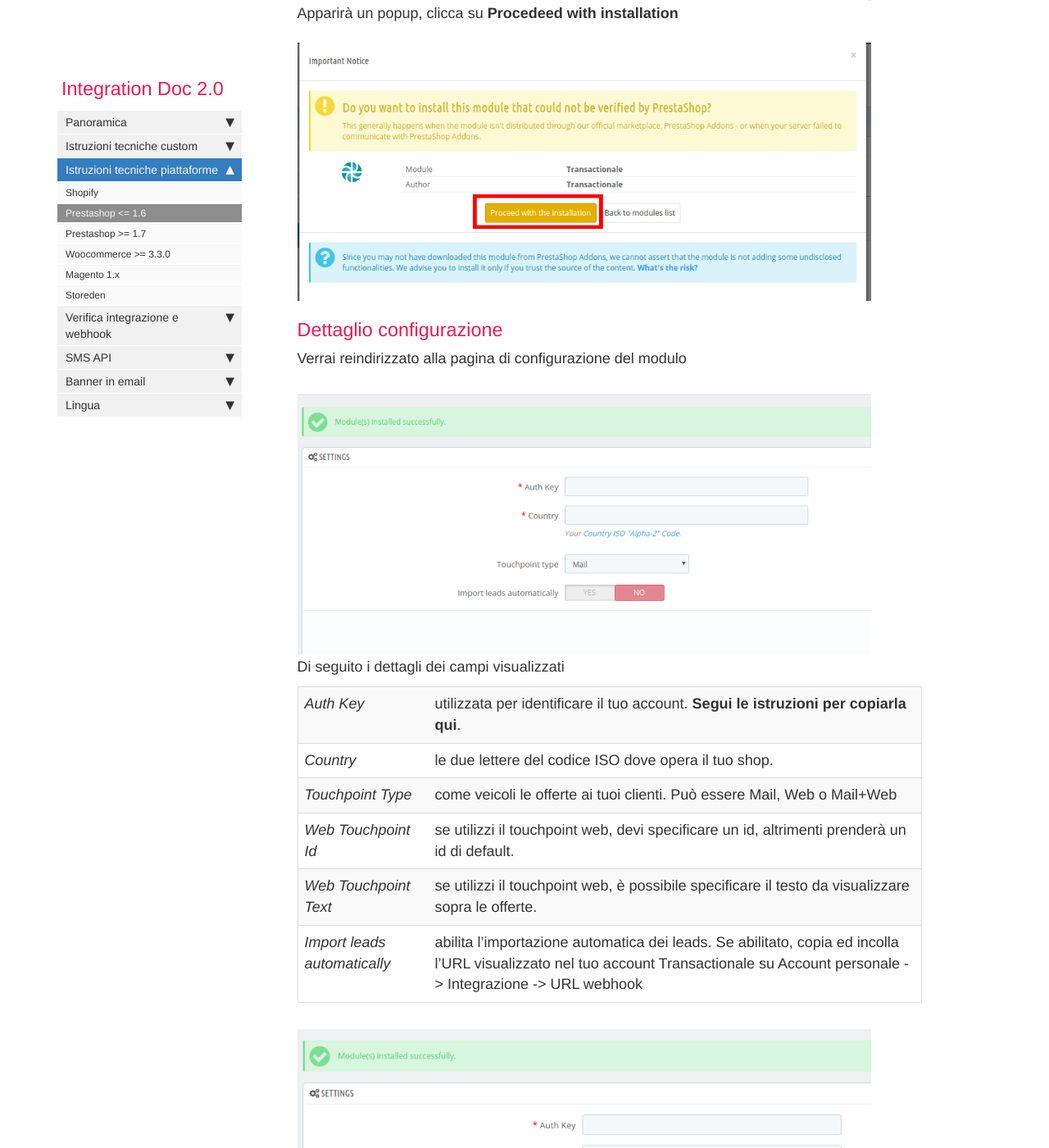
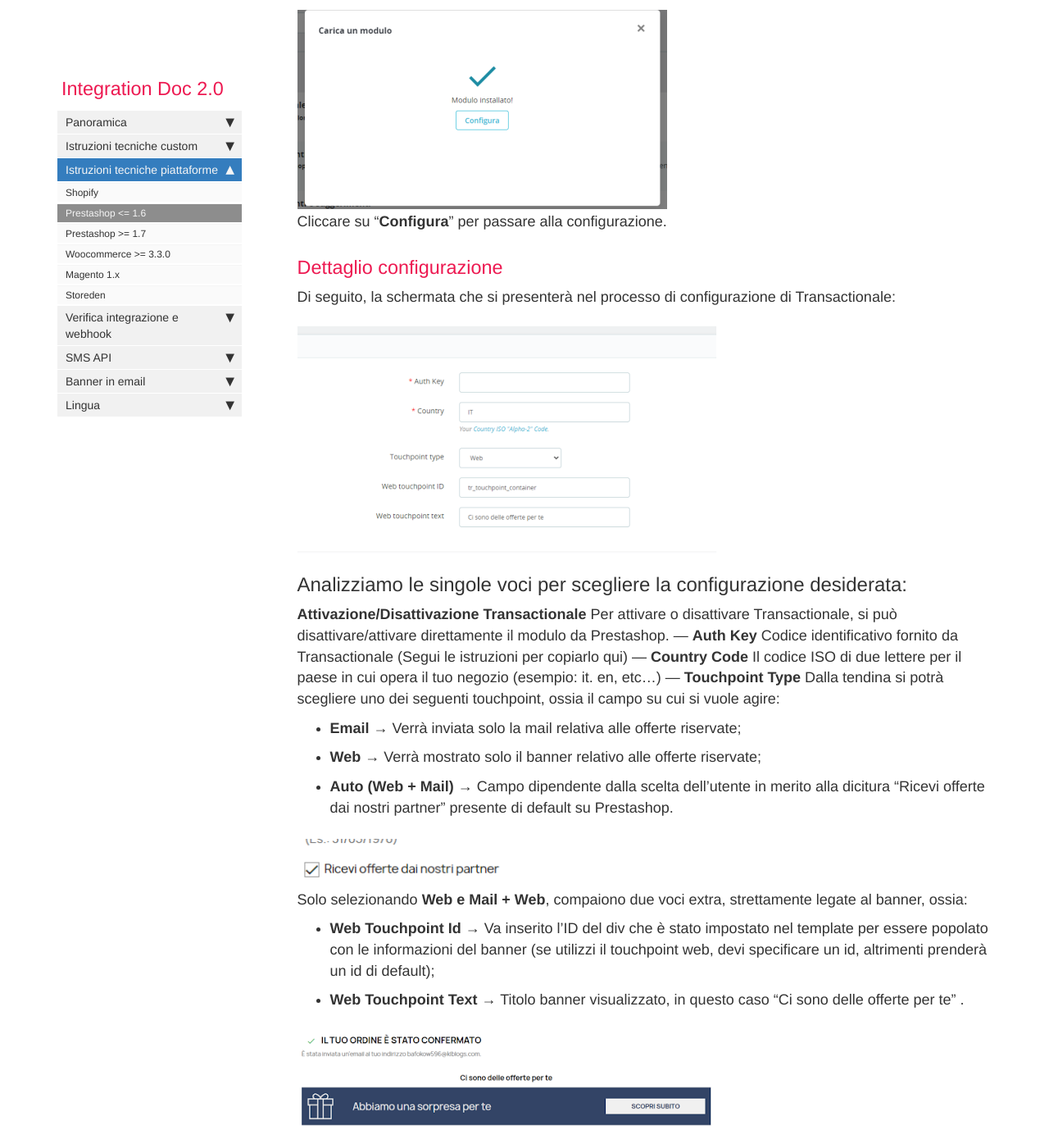
Before and after one commit to flyertech/trx_docs_it, a Jekyll site: the page built from pages/mydoc/prestashop16.md, in a window 1280 px wide and 1400 px high, scrolled down 1645 px. Shown: the whole window at 82% size. Built offline with Jekyll 4.4.1, drawn with Linux system fonts in a browser that asks for light colours; nearby versions of some CDN libraries; comment, search, counter and statistics services are not loaded; some of the changed text lies outside the part shown.

Commit message:
Update documentation plugin Prestashop>=1.6

```diff
--- a/pages/mydoc/prestashop16.md
+++ b/pages/mydoc/prestashop16.md
@@ -13,57 +13,71 @@ Puoi scaricare l'ultima versione del plugin prestashop dalla sezione  **My Accou
 
 ### Installa il modulo
 
-Nella sezione **Modules and Services** del tuo Prestashop clicca su **Add new module**, nel form che comparirà clicca su **Choose a file** seleziona il plugin scaricato e clicca su **Upload this module**.
+Per installare Transactionale sul vostro sito Prestashop, sarà necessario loggare nel backend ed accedere alla sezione “**Moduli → Gestisci moduli**”, presente sulla sidebar destra.
 
-{% include image.html file="prestashop16/1.png" url="images/prestashop16/1.png" %}
+{% include image.html file="prestashop16/01.png" url="images/prestashop16/01.png" %}
 
-Comparirà la lista dei moduli, in particolare vedrai il modulo Transactionale appena scaricato. Dovrai cliccare su **Install**.
+Dopo essere entrati nella sezione, in alto a destra ci sarà un pulsante su cui cliccare, ossia “**Carica un modulo**”
 
-{% include image.html file="prestashop16/2.png" url="images/prestashop16/2.png" %}
+{% include image.html file="prestashop16/02.png" url="images/prestashop16/02.png" %}
 
-Apparirà un popup, clicca su **Procedeed with installation**
+Comparirà questa schermata:
 
-{% include image.html file="prestashop16/3.png" url="images/prestashop16/3.png" %}
+{% include image.html file="prestashop16/03.png" url="images/prestashop16/03.png" %}
+
+A questo punto carichiamo il file zip del nostro modulo:
+
+{% include image.html file="prestashop16/04.png" url="images/prestashop16/04.png" %}
+
+Cliccare su “**Configura**” per passare alla configurazione.
 
 ### Dettaglio configurazione
-Verrai reindirizzato alla pagina di configurazione del modulo
-{% include image.html file="prestashop16/4.png" url="images/prestashop16/4.png" %}
+Di seguito, la schermata che si presenterà nel processo di configurazione di Transactionale:
+{% include image.html file="prestashop16/05.png" url="images/prestashop16/05.png" %}
 
-Di seguito i dettagli dei campi visualizzati
+Analizziamo le singole voci per scegliere la configurazione desiderata:
+---
+**Attivazione/Disattivazione Transactionale**
+Per attivare o disattivare Transactionale, si può disattivare/attivare direttamente il modulo da
+Prestashop.
+---
+**Auth Key**
+Codice identificativo fornito da Transactionale (Segui le istruzioni per copiarlo qui)
+---
+**Country Code**
+Il codice ISO di due lettere per il paese in cui opera il tuo negozio (esempio: it. en, etc…)
+---
+**Touchpoint Type**
+Dalla tendina si potrà scegliere uno dei seguenti touchpoint, ossia il campo su cui si vuole
+agire:
+- **Email** → Verrà inviata solo la mail relativa alle offerte riservate;
 
-*Auth Key*|utilizzata per identificare il tuo account. **Segui le istruzioni per copiarla qui**.
-*Country*|le due lettere del codice ISO dove opera il tuo shop.
-*Touchpoint Type*|come veicoli le offerte ai tuoi clienti. Può essere Mail, Web o Mail+Web
-*Web Touchpoint Id*|se utilizzi il touchpoint web, devi specificare un id, altrimenti prenderà un id di default.
-*Web Touchpoint Text*|se utilizzi il touchpoint web, è possibile specificare il testo da visualizzare sopra le offerte.
-*Import leads automatically*|abilita l'importazione automatica dei leads. Se abilitato, copia ed incolla l'URL visualizzato nel tuo account Transactionale su Account personale -> Integrazione -> URL webhook
+- **Web** → Verrà mostrato solo il banner relativo alle offerte riservate;
 
-{% include image.html file="prestashop16/5.png" url="images/prestashop16/5.png" %}
+- **Auto (Web + Mail)** → Campo dipendente dalla scelta dell’utente in merito alla dicitura “Ricevi offerte dai nostri partner” presente di default su Prestashop.
 
-### Abilita/Disabilita Optin
-E' necessario attivare l'opt-in dalla sezione **Preferences -> Customers**.
-{% include image.html file="prestashop16/optin.png" url="images/prestashop16/optin.png" %}
+{% include image.html file="prestashop16/06.png" url="images/prestashop16/06.png" %}
+
+Solo selezionando **Web e Mail + Web**, compaiono due voci extra, strettamente legate al banner, ossia:
+- **Web Touchpoint Id** → Va inserito l’ID del div che è stato impostato nel template per essere popolato con le informazioni del banner (se utilizzi il touchpoint web, devi specificare un id, altrimenti prenderà un id di default);
+
+- **Web Touchpoint Text** → Titolo banner visualizzato, in questo caso “Ci sono delle offerte per te” .
+
+{% include image.html file="prestashop16/07.png" url="images/prestashop16/07.png" %}
+
+### Schema riepilogativo
+
+{% include image.html file="prestashop16/08.png" url="images/prestashop16/08.png" %}
 
 ### Ultimi step
 
-Copia la tua Auth Key dal tuo account Transactionale dalla sezione **My Account-> Integration** ed incollala nel campo Auth Key nella pagina di configurazione del modulo Prestashop
+Copia la tua Auth Key dal tuo account Transactionale dalla sezione **My Account-> Integration**
 
 {% include image.html file="prestashop16/apikey.png" url="images/prestashop16/apikey.png" %}
 
-Ricorda di Salvare le modifiche.
+ed incollala nel campo Auth Key nella pagina di configurazione del modulo Prestashop.
 
-
-### Abilitare l'importazione automatica dei leads - Webhook
-
-Per l'importazione automatica dei leads tramite webhook devi selezionare **YES** nel campo **Import leads automatically**
-
-{% include image.html file="prestashop16/webhook.png" url="images/prestashop16/webhook.png" %}
-
-Incolla il link che ti compare, nella sezione  **My Account-> Integration** del tuo account Transactionale nel campo **Webhook Url**
-
-{% include image.html file="prestashop16/webhookurl.png" url="images/prestashop16/webhookurl.png" %}
-
-### Verifica integrazione e webhook
+### Verifica integrazione
 
 Puoi verificare il corretto funzionamento dell'integrazione tecnologica e del webhook url tramite queste semplici istruzioni:
 
```
Also changed, not shown: images/prestashop16/01.png (added), images/prestashop16/02.png (added), images/prestashop16/03.png (added), images/prestashop16/04.png (added), images/prestashop16/05.png (added), images/prestashop16/06.png (added), images/prestashop16/07.png (added), images/prestashop16/08.png (added).
